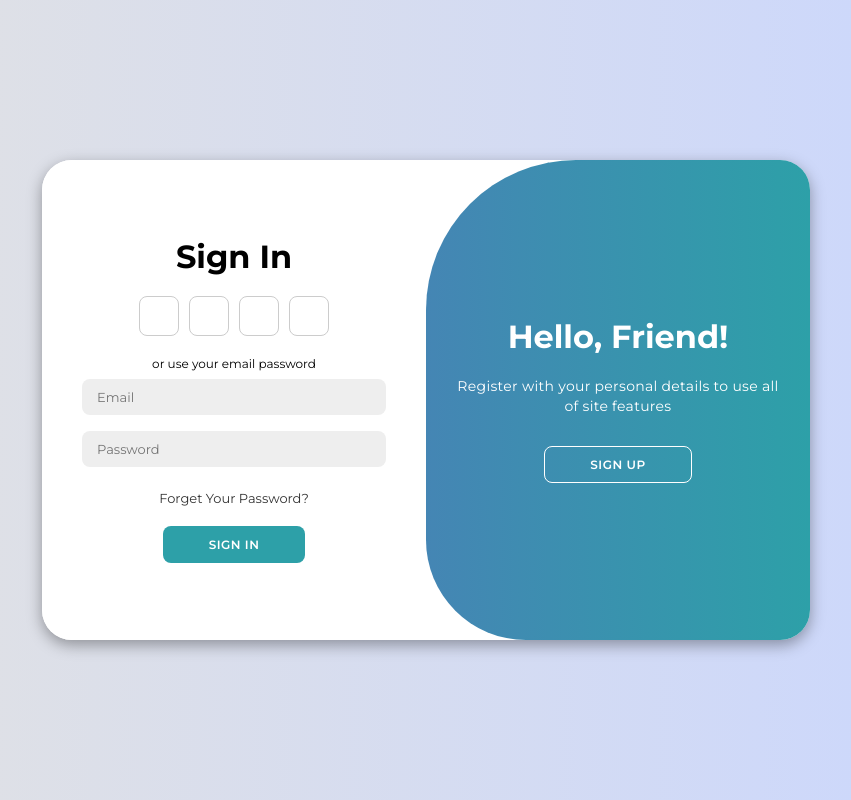
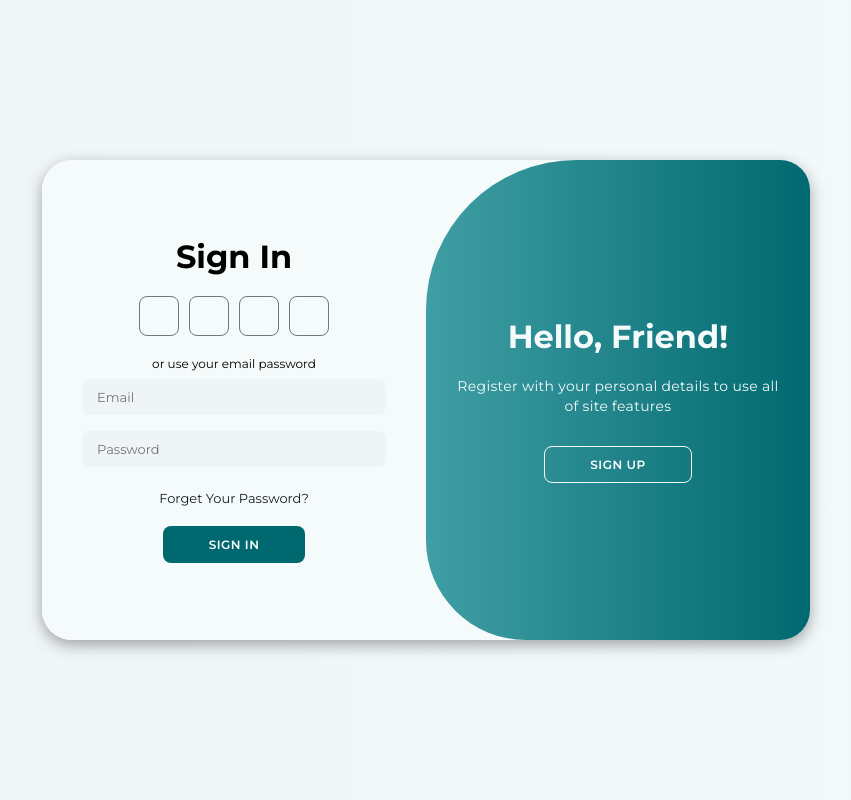
Before and after one commit to AleDzz18/CommunityService, a Django app: page / in a window 1280 px wide. Shown: the whole page, without its empty margins (214-1065 px from the left). Run offline with Django 5.2, Linux system fonts and the light colour scheme.

Commit message:
Login-Copia-Terminado

```diff
--- a/App_Home/static/css/styles-login.css
+++ b/App_Home/static/css/styles-login.css
@@ -9,8 +9,8 @@
 }
 
 body{
-    background-color: #c9d6ff;
-    background: linear-gradient(to right, #e2e2e2, #c9d6ff);
+    background-color: var(--md-sys-color-background);
+    background: linear-gradient(to right, var(--md-sys-color-surface-container-low), var(--md-sys-color-background));
     display: flex;
     align-items: center;
     justify-content: center;
@@ -19,7 +19,7 @@ body{
 }
 
 .container{
-    background-color: #fff;
+    background-color: var(--md-sys-color-surface);
     border-radius: 30px;
     box-shadow: 0 5px 15px rgba(0, 0, 0, 0.35);
     position: relative;
@@ -41,15 +41,15 @@ body{
 }
 
 .container a{
-    color: #333;
+    color: var(--md-sys-color-on-surface);
     font-size: 13px;
     text-decoration: none;
     margin: 15px 0 10px;
 }
 
 .container button{
-    background-color: #2da0a8;
-    color: #fff;
+    background-color: var(--md-sys-color-primary);
+    color: var(--md-sys-color-on-primary);
     font-size: 12px;
     padding: 10px 45px;
     border: 1px solid transparent;
@@ -63,11 +63,11 @@ body{
 
 .container button.hidden{
     background-color: transparent;
-    border-color: #fff;
+    border-color: var(--md-sys-color-surface);
 }
 
 .container form{
-    background-color: #fff;
+    background-color: var(--md-sys-color-surface);
     display: flex;
     align-items: center;
     justify-content: center;
@@ -77,7 +77,7 @@ body{
 }
 
 .container input{
-    background-color: #eee;
+    background-color: var(--md-sys-color-surface-container-low);
     border: none;
     margin: 8px 0;
     padding: 10px 15px;
@@ -134,7 +134,7 @@ body{
 }
 
 .social-icons a{
-    border: 1px solid #ccc;
+    border: 1px solid var(--md-sys-color-outline);
     border-radius: 20%;
     display: inline-flex;
     justify-content: center;
@@ -162,10 +162,10 @@ body{
 }
 
 .toggle{
-    background-color: #2da0a8;
+    background-color: var(--md-sys-color-primary);
     height: 100%;
-    background: linear-gradient(to right, #5c6bc0, #2da0a8);
-    color: #fff;
+    background: linear-gradient(to right, var(--md-sys-color-primary-fixed-dim), var(--md-sys-color-primary));
+    color: var(--md-sys-color-surface);
     position: relative;
     left: -100%;
     height: 100%;
--- a/App_Home/templates/layouts/base.html
+++ b/App_Home/templates/layouts/base.html
@@ -1,5 +1,5 @@
 <!DOCTYPE html>
-<html lang="es">
+<html lang="en">
 
 <head>
     <!-- Carga Archivos Estaticos -->
--- a/digest.txt
+++ b/digest.txt
@@ -146,7 +146,7 @@ def index(request):
 FILE: App_Home/static/css/styles-login.css
 ================================================
 @import url('https://fonts.googleapis.com/css2?family=Montserrat:wght@300;400;500;600;700&display=swap');
-@import "material-theme/light.css' %}";
+@import url('material-theme/light.css');
 
 *{
     margin: 0;
@@ -795,7 +795,7 @@ FILE: App_Home/templates/layouts/base.html
     <title>Login Page | Caged coder</title>
 </head>
 
-<body>
+<body class="light"{% block body_attributes %}{% endblock %}>
     <!-- Estos nombres de etiquetas o archivos son tentativos -->
     <div class="cuerpo-base">
         <!-- Bloque de Django para insertar el contenido del navbar. -->
```
